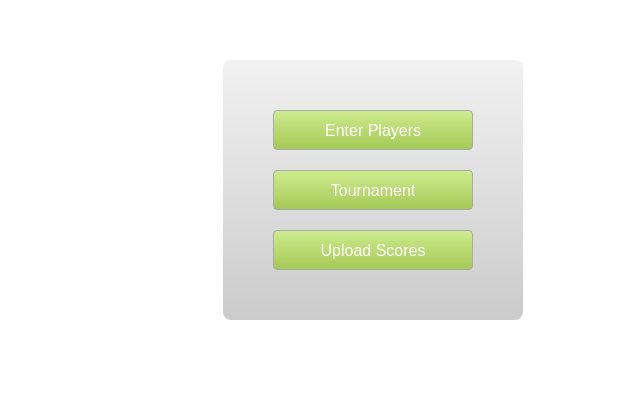
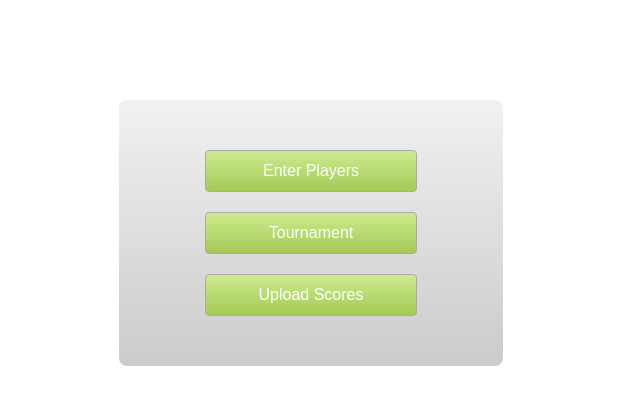
Before and after one commit to FreeBogone/ChessClubApp, an Angular app: page / in a window 1280 px wide. Shown: the part 140-544 px from the top of the page, without its empty margins (329-969 px from the left). Built offline with nearby package versions, Linux system fonts and the light colour scheme.

Commit message:
updating buttons and box

```diff
--- a/angular.json
+++ b/angular.json
@@ -96,5 +96,8 @@
         }
       }
     }
+  },
+  "cli": {
+    "analytics": "c5f4705d-21dc-4c8f-a315-94a67b67a088"
   }
 }
--- a/src/app/home/home.component.css
+++ b/src/app/home/home.component.css
@@ -11,8 +11,7 @@
 */
 
 .button{
-    height: 40px;
-    width: 200px;
+    width: 70%;
     padding: 4px;
     margin: 10px;
     cursor:pointer;
@@ -35,12 +34,13 @@
 }
 
 #box{
-    width: flex;
-    top: 20%;
-    left: 40%;
+    display: block;
+    width: 30%;
     height: flex;
     border-radius: 8px;
-    margin: 40px;
+    top: 30%;
+    margin-left: 35%;
+    margin-right: 35%;
     padding: 40px;
     position: fixed;
     background: #f2f1f1; /* Old browsers */
```
